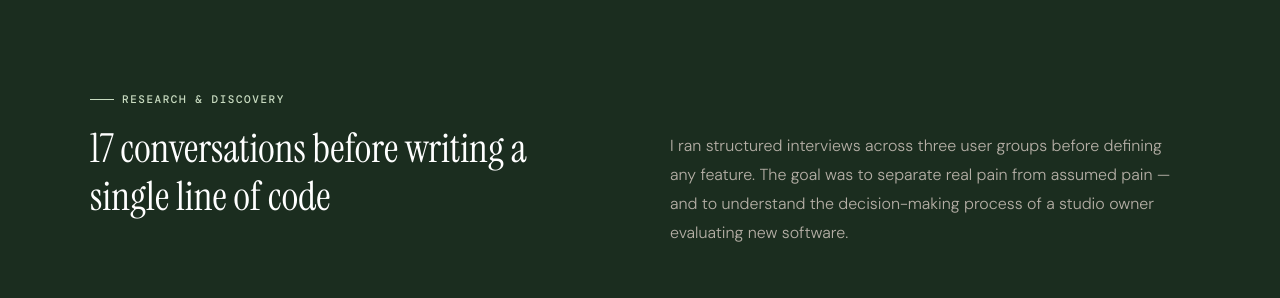
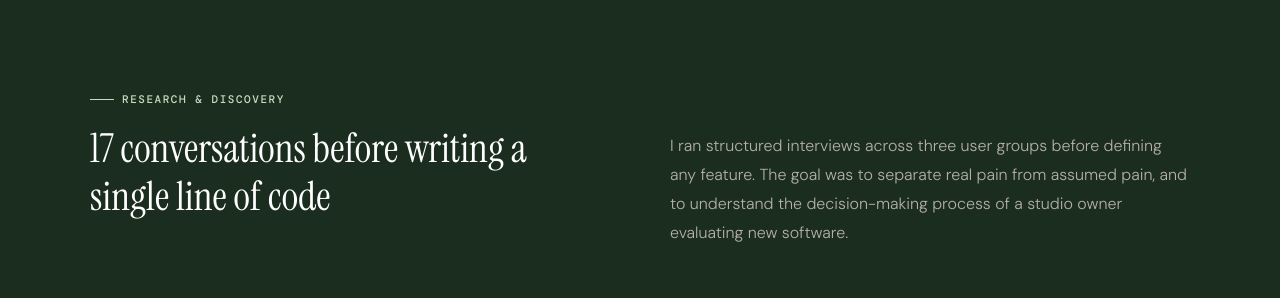
Before and after one commit to Ashleyerin05/StudioKey, a React (Vite) app: page / in a window 1280 px wide. Shown: the part 1860-2158 px from the top of the page. Built offline with nearby package versions, Linux system fonts and the light colour scheme.

Commit message:
Update App.jsx

```diff
--- a/src/App.jsx
+++ b/src/App.jsx
@@ -412,7 +412,7 @@ export default function StudioKeyCaseStudy() {
               17 conversations before writing a single line of code
             </h2>
             <p style={{ color: T.stone, lineHeight: 1.8, fontWeight: 300, paddingTop: 8 }}>
-              I ran structured interviews across three user groups before defining any feature. The goal was to separate real pain from assumed pain — and to understand the decision-making process of a studio owner evaluating new software.
+              I ran structured interviews across three user groups before defining any feature. The goal was to separate real pain from assumed pain, and to understand the decision-making process of a studio owner evaluating new software.
             </p>
           </div>
         </FadeIn>
```
